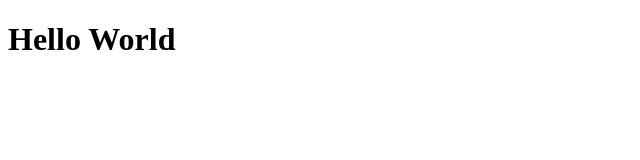
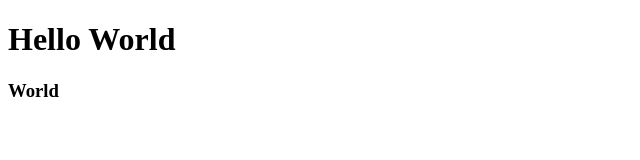
Before and after one commit to katerinamaximov/project, a plain HTML site: page index.html in a window 1280 px wide. Shown: the full height of the page, 0-640 px from the left. Drawn offline with Linux system fonts and the light colour scheme.

Commit message:
index.html h3

```diff
--- a/index.html
+++ b/index.html
@@ -8,5 +8,6 @@
 </head>
 <body>
     <h1>Hello World</h1>
+    <h3>World</h3>
 </body>
 </html>
```
